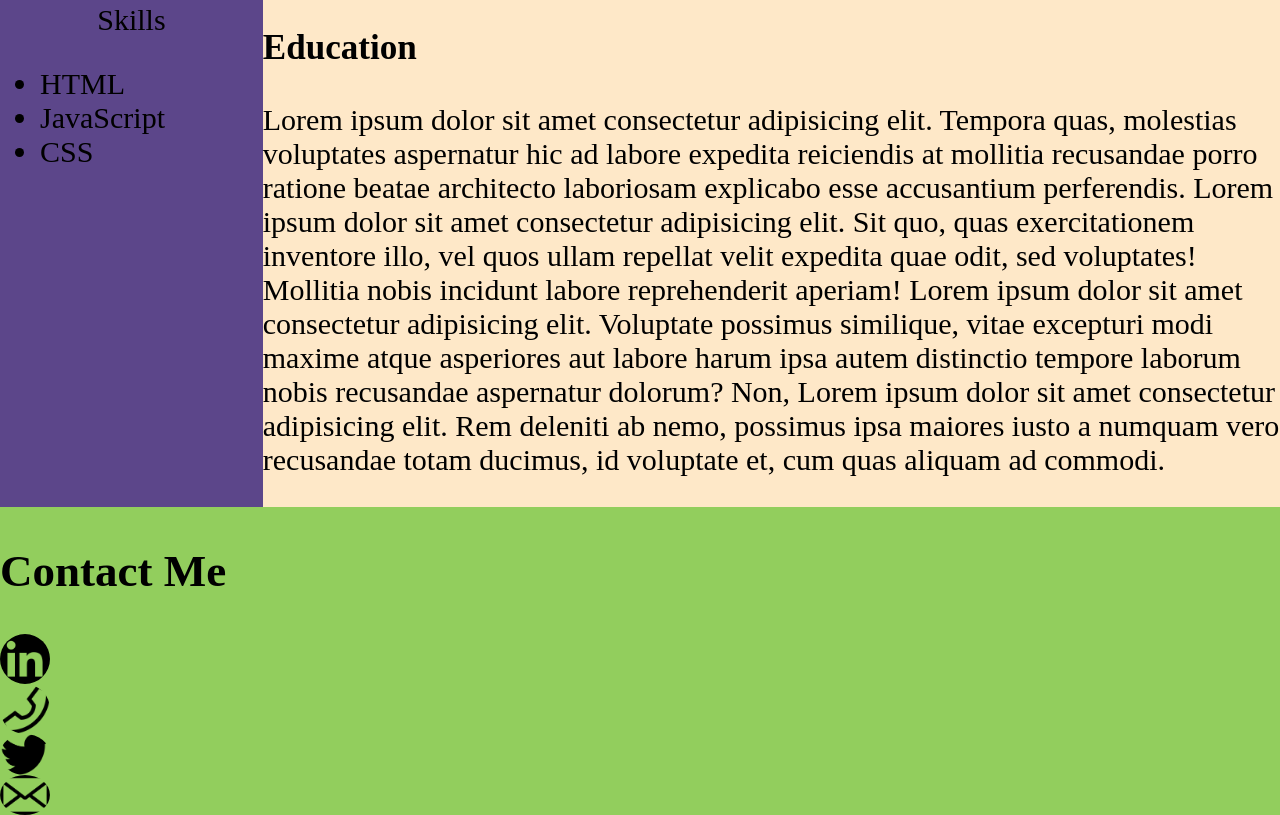
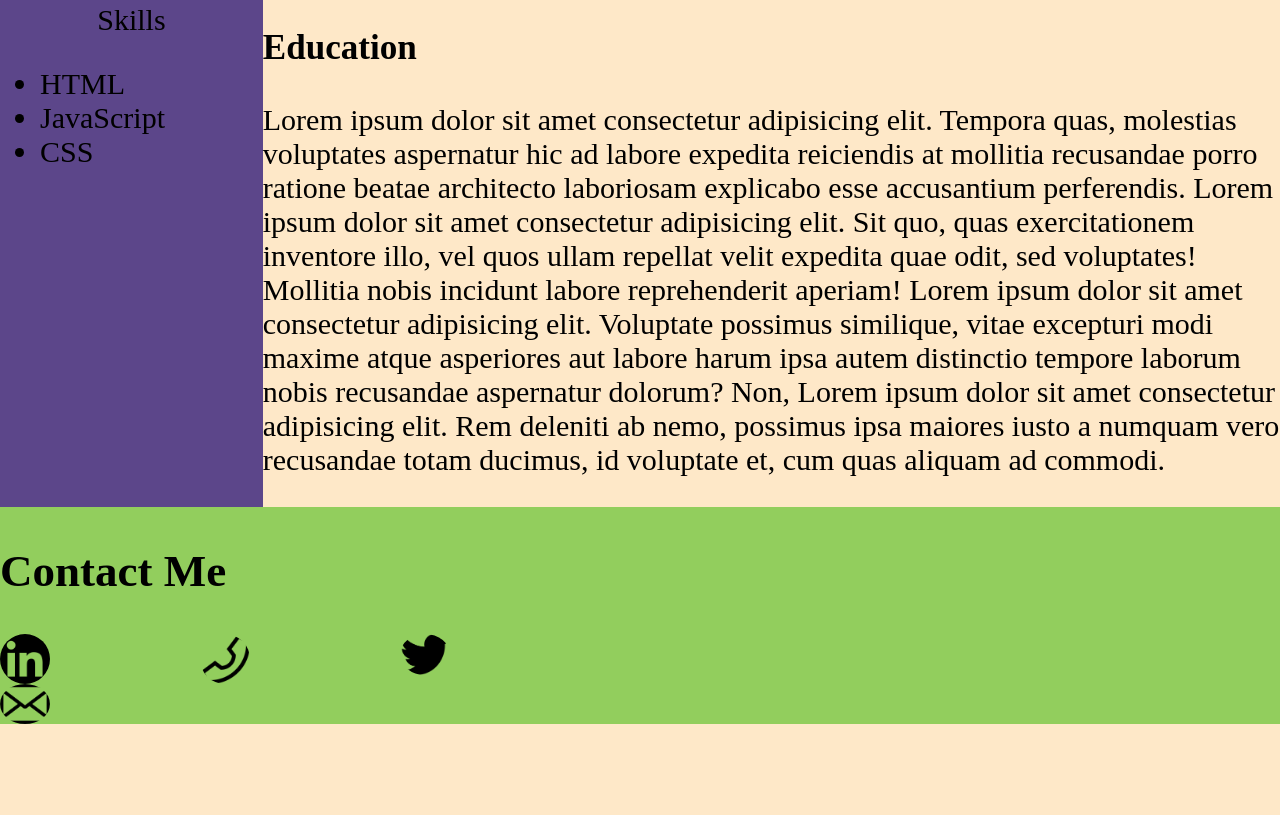
Before and after one commit to Abubu1234/ABDSAL022_FTC2301_Group-Naeem_Abdud-DayaanSalie_ITW09, a plain HTML site: page index.html in a window 1280 px wide. Shown: the part 805-1620 px from the top of the page. After the commit the page ends 1529 px from the top, so only its background shows below. Drawn offline with Linux system fonts and the light colour scheme.

Commit message:
added grid styling to footer

```diff
--- a/src/css/stylesheet.css
+++ b/src/css/stylesheet.css
@@ -45,6 +45,11 @@ position: absolute;
 width: 100%
 
 ;}
+/*= Contact Me =*/
+    .icons {display: grid;
+    grid-template-columns: 200px 200px 200px;
+
+grid-template-rows: ;}
 
 /* to top button */
 .page-top { width: 25px;
```
